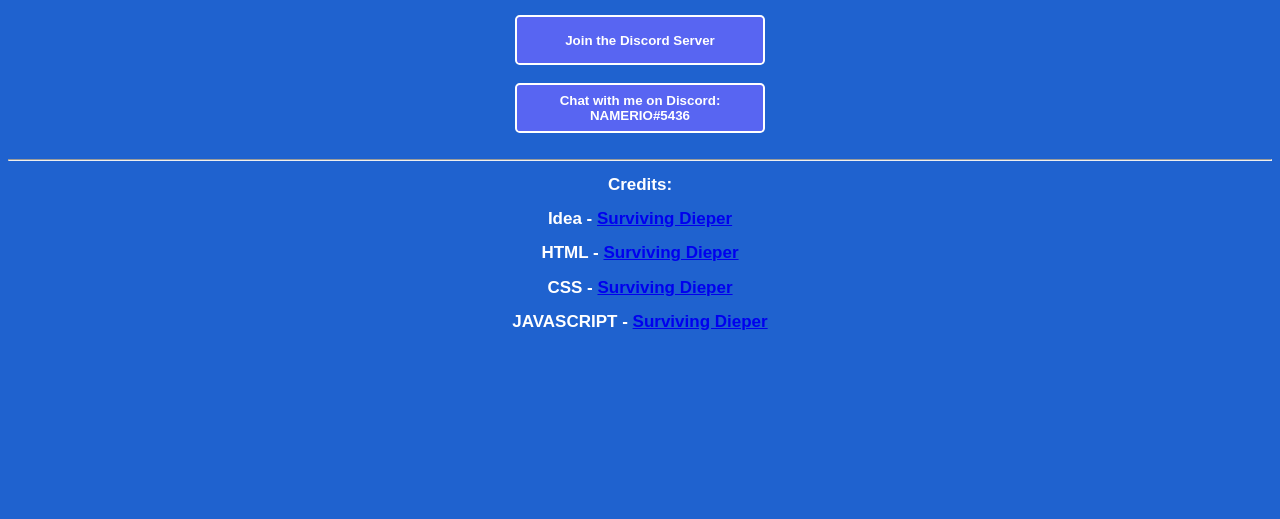
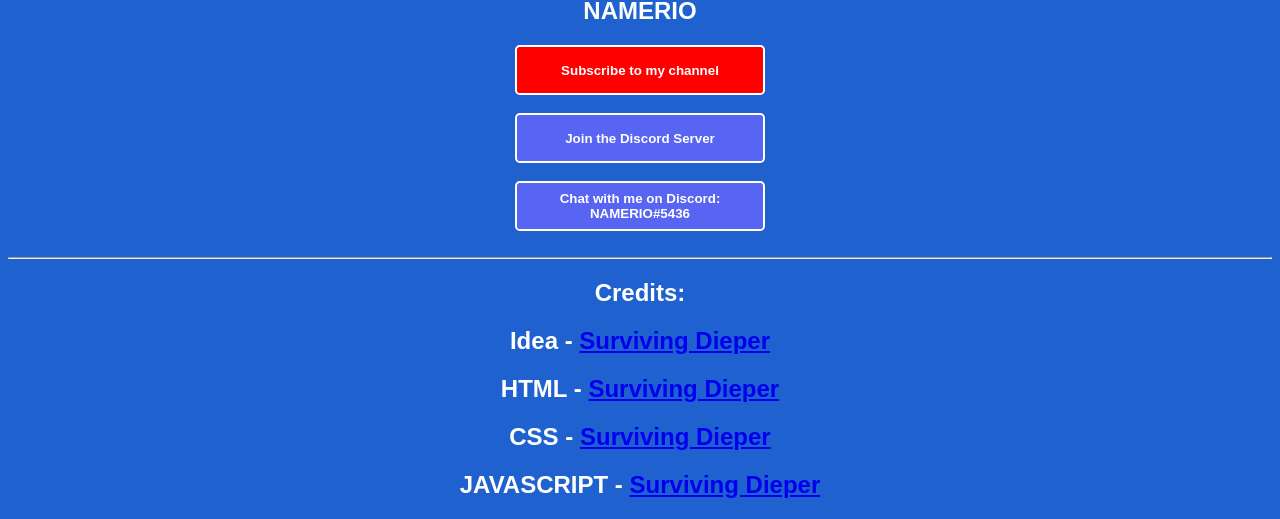
Before and after one commit to s780055/s780055.github.io, a plain HTML site: page index.html in a window 1280 px wide. Shown: the part 1304-1823 px from the top of the page. Before the commit the page ends 1650 px from the top, so only its background shows below. Drawn offline with nearby package versions, Linux system fonts and the light colour scheme.

Commit message:
Updated index.html

```diff
--- a/index.html
+++ b/index.html
@@ -26,6 +26,24 @@ img#userImage {
 h2 {
     font-family: sans-serif;
     font-size: 17px;
+    color: white;
+}
+
+h2#intro_txt {
+    font-family: sans-serif;
+    font-size: 1.5em;
+    color: white;
+}
+
+h2#channel_txt {
+    font-family: sans-serif;
+    font-size: 1.5em;
+    color: white;
+}
+
+h2#credits_txt {
+    font-family: sans-serif;
+    font-size: 1.5em;
     color: white;
 }
 
@@ -68,7 +86,7 @@ hr {
 <body>
 <!-- OPENING CENTER TAG -->
 <center>
-<h2>Our YouTube Channels:</h2>
+<h2 id="intro_txt">Our YouTube Channels:</h2>
 <hr>
 <br>
 <div class="yt_ALL">
@@ -76,7 +94,7 @@ hr {
     <!-- USAS-12 Gaming YT -->
     <div id="yt_USAS">
         <img src="https://raw.githubusercontent.com/s780055/s780055.github.io/main/usas-12_pfp.jpeg" id="userImage">
-        <h2>USAS-12 Gaming YT</h2>
+        <h2 id="channel_txt">USAS-12 Gaming YT</h2>
         <a href="https://www.youtube.com/channel/UCjKw6USYW4FunFy6lC57IVQ?sub_confirmation=1" target="_blank">
         <button id="youtube_USAS"><i class="fa-brands fa-youtube"></i>Subscribe to my channel</button>
         </a>
@@ -93,7 +111,7 @@ hr {
     <div id="yt_NAMERIO">
         <br>
         <img src="https://raw.githubusercontent.com/s780055/s780055.github.io/main/namerio_pfp.jpeg" id="userImage">
-        <h2>NAMERIO</h2>
+        <h2 id="channel_txt">NAMERIO</h2>
         <a href="https://www.youtube.com/channel/UCcDDWcT_5OUfvDKHk6lkmGQ?sub_confirmation=1" target="_blank">
         <button id="youtube_NAMER">Subscribe to my channel</button>
         </a>
@@ -115,7 +133,7 @@ hr {
     <div id="yt_DIEPER">
         <br>
         <img src="https://raw.githubusercontent.com/s780055/s780055.github.io/main/surviving-dieper_pfp.jpeg" id="userImage">
-        <h2>Surviving Dieper</h2>
+        <h2 id="channel_txt">Surviving Dieper</h2>
         <a href="https://www.youtube.com/channel/UC6iax9HcekqOAMCz5Akua9A?sub_confirmation=1" target="_blank">
         <button id="youtube_SURVIV">Subscribe to my channel</button>
         </a>
@@ -135,7 +153,7 @@ hr {
     <div id="yt_AVE0">
         <br>
         <img src="https://raw.githubusercontent.com/s780055/s780055.github.io/main/ave0_pfp.jpeg" id="userImage">
-        <h2>Ave0 a®©ist</h2>
+        <h2 id="channel_txt">Ave0 a®©ist</h2>
         <a href="https://www.youtube.com/channel/UCR3B_pE3sB8Y0iauoZXGZTA?sub_confirmation=1" target="_blank">
         <button id="youtube_AVE0">Subscribe to my channel</button>
         </a>
@@ -151,11 +169,11 @@ hr {
 </div>
 <!-- CREDITS -->
 <div class="credits">
-    <h2>Credits:</h2>
-    <h2>Idea - <a href="https://www.youtube.com/channel/UC6iax9HcekqOAMCz5Akua9A" target="_blank">Surviving Dieper</a></h2>
-    <h2>HTML - <a href="https://www.youtube.com/channel/UC6iax9HcekqOAMCz5Akua9A" target="_blank">Surviving Dieper</a></h2>
-    <h2>CSS - <a href="https://www.youtube.com/channel/UC6iax9HcekqOAMCz5Akua9A" target="_blank">Surviving Dieper</a></h2>
-    <h2>JAVASCRIPT - <a href="https://www.youtube.com/channel/UC6iax9HcekqOAMCz5Akua9A" target="_blank">Surviving Dieper</a></h2>
+    <h2 id="credits_txt">Credits:</h2>
+    <h2 id="credits_txt">Idea - <a href="https://www.youtube.com/channel/UC6iax9HcekqOAMCz5Akua9A" target="_blank">Surviving Dieper</a></h2>
+    <h2 id="credits_txt">HTML - <a href="https://www.youtube.com/channel/UC6iax9HcekqOAMCz5Akua9A" target="_blank">Surviving Dieper</a></h2>
+    <h2 id="credits_txt">CSS - <a href="https://www.youtube.com/channel/UC6iax9HcekqOAMCz5Akua9A" target="_blank">Surviving Dieper</a></h2>
+    <h2 id="credits_txt">JAVASCRIPT - <a href="https://www.youtube.com/channel/UC6iax9HcekqOAMCz5Akua9A" target="_blank">Surviving Dieper</a></h2>
 </div>
 <!-- CLOSING CENTER TAG -->
 </center>
```
